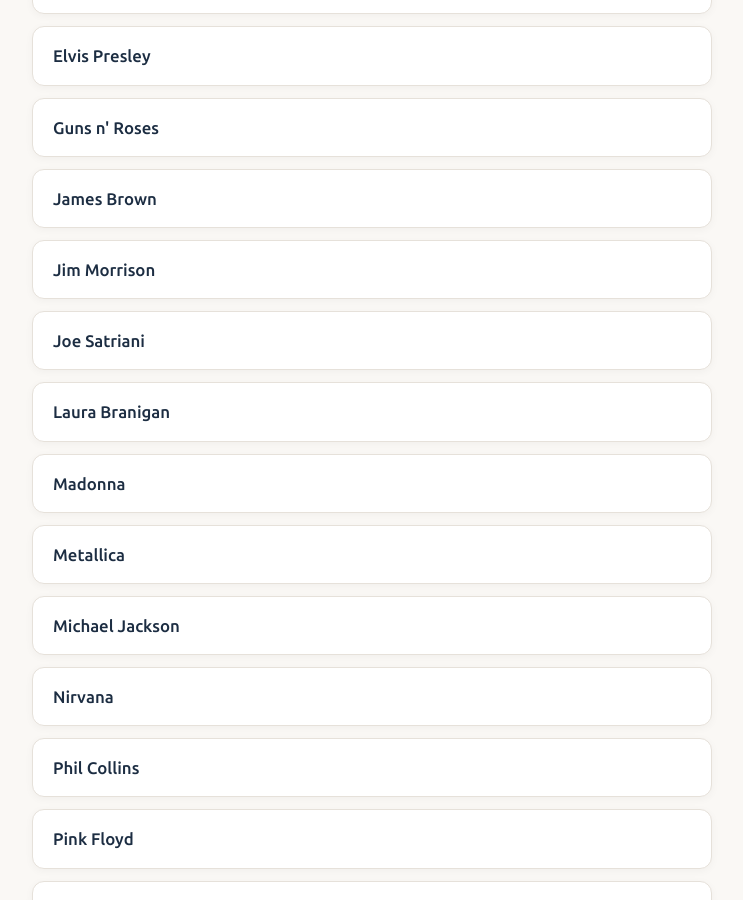
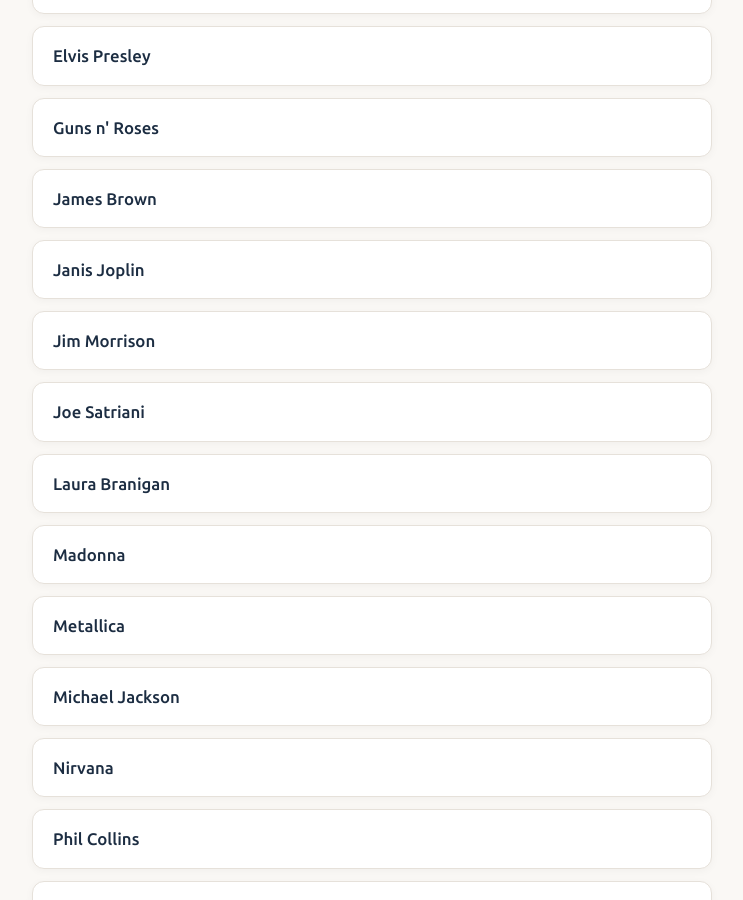
Before and after one commit to joaquim-capitao/musica, a Jekyll site: the page artistas/index.html, which Jekyll copies as it is, in a window 1280 px wide and 900 px high, scrolled down 1058 px. Shown: the whole window, without its empty margins (268-1011 px from the left). Built offline with Jekyll 4.4.1, drawn with Linux system fonts in a browser that asks for light colours.

Commit message:
Add Janis Joplin to artists list
Added Janis Joplin to the list of artists.

```diff
--- a/artistas/index.html
+++ b/artistas/index.html
@@ -249,6 +249,7 @@
       <li><a href="https://joaquim-capitao.github.io/musica/artistas/elvis-presley"><span class="title">Elvis Presley</span></a></li>
 	  <li><a href="https://joaquim-capitao.github.io/musica/artistas/guns-and-roses"><span class="title">Guns n' Roses</span></a></li>
       <li><a href="https://joaquim-capitao.github.io/musica/artistas/james-brown"><span class="title">James Brown</span></a></li>
+      <li><a href="https://joaquim-capitao.github.io/musica/artistas/janis-joplin"><span class="title">Janis Joplin</span></a></li>
       <li><a href="https://joaquim-capitao.github.io/musica/artistas/jim-morrison"><span class="title">Jim Morrison</span></a></li>
       <li><a href="https://joaquim-capitao.github.io/musica/artistas/joe-satriani"><span class="title">Joe Satriani</span></a></li>
       <li><a href="https://joaquim-capitao.github.io/musica/artistas/laura-branigan"><span class="title">Laura Branigan</span></a></li>
```
